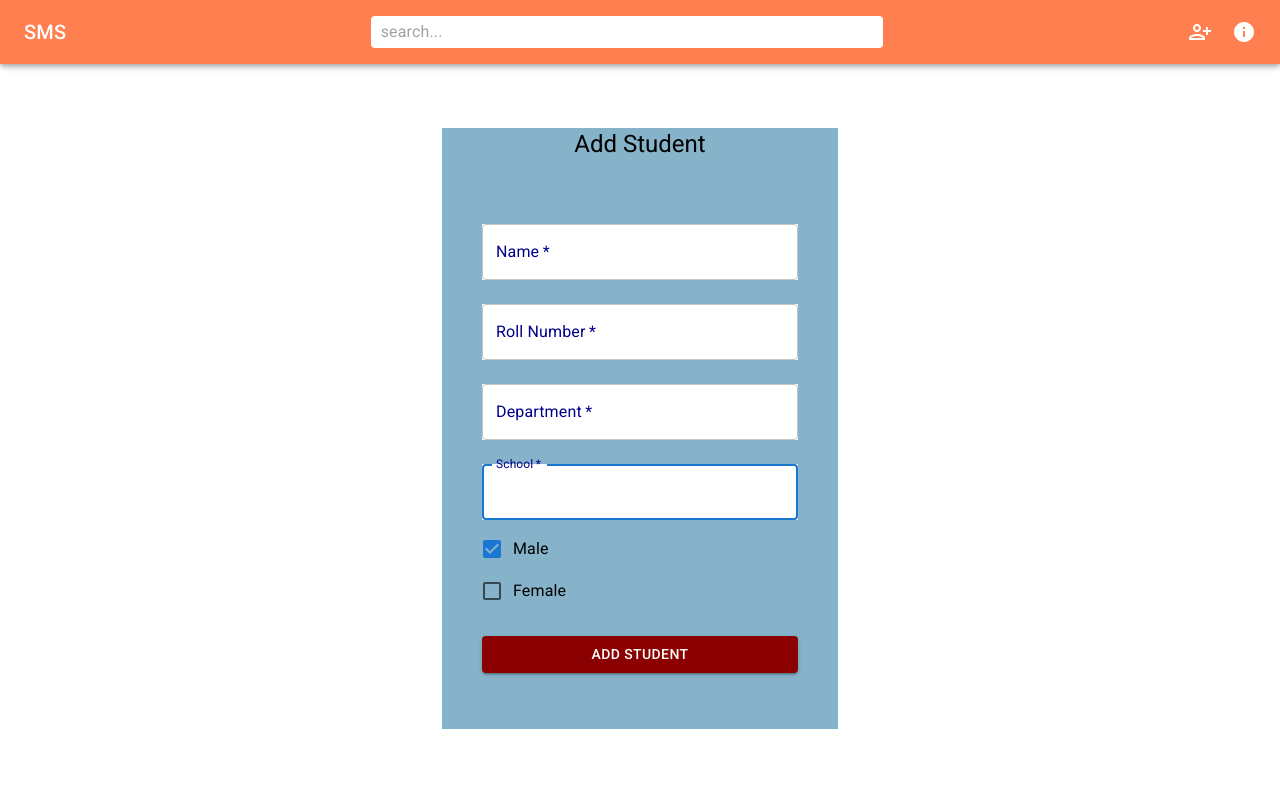
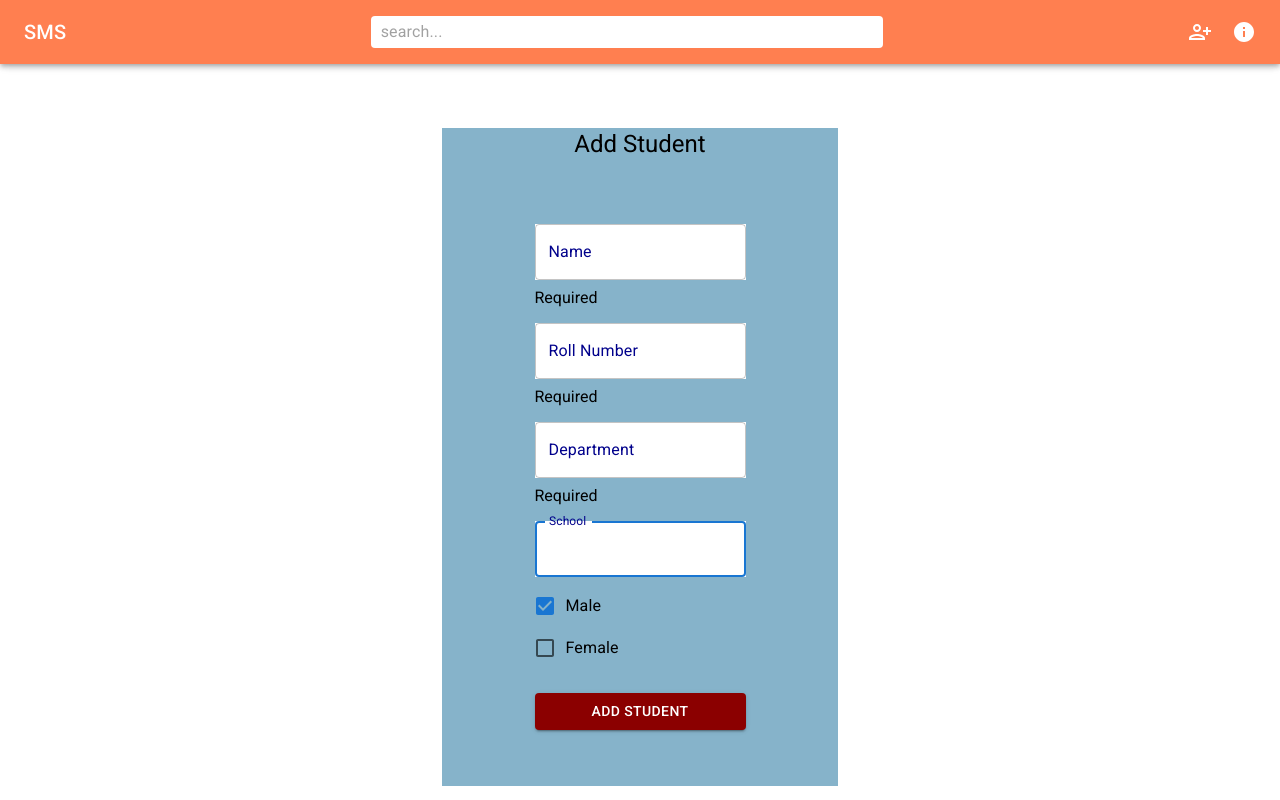
Before and after one commit to iftekharx/sms_material_react, a React (Create React App) app: page / in a window 1280 px wide. Both pictures are taken after a click on the icon 1200 px from the left and 32 px from the top of the page. Shown: the top 800 px of the page. Built offline with nearby package versions, Linux system fonts and the light colour scheme.

Commit message:
Added formik and yup validation in the AddForm

```diff
--- a/package.json
+++ b/package.json
@@ -10,11 +10,13 @@
     "@testing-library/jest-dom": "^5.16.5",
     "@testing-library/react": "^13.4.0",
     "@testing-library/user-event": "^13.5.0",
+    "formik": "^2.4.0",
     "react": "^18.2.0",
     "react-dom": "^18.2.0",
     "react-scripts": "5.0.1",
     "web-vitals": "^2.1.4",
-    "yarn": "^1.22.19"
+    "yarn": "^1.22.19",
+    "yup": "^1.2.0"
   },
   "scripts": {
     "start": "react-scripts start",
--- a/src/components/AddStudentForm.jsx
+++ b/src/components/AddStudentForm.jsx
@@ -11,22 +11,54 @@ import {
   FormGroup,
   Grow,
 } from "@mui/material"
+import { useFormik } from "formik"
+import * as Yup from "yup"
+
+const AddStudentSchema = Yup.object().shape({
+  name: Yup.string()
+    .min(2, "Too Short!")
+    .max(50, "Too Long!")
+    .required("Required"),
+  roll: Yup.string()
+    .min(9, "Roll number must be 9 digit atleast")
+    .max(9, "Roll number must not be more than 9 digits")
+    .matches("[0-9]+", "Only digits allowed")
+    .required("Required"),
+  school: Yup.string()
+    .min(5, "Too Short!")
+    .max(100, "Too Long!")
+    .required("Required"),
+  department: Yup.string()
+    .min(5, "Too Short!")
+    .max(100, "Too Long!")
+    .required("Required"),
+})
 
 export const AddStudentForm = ({
   showAdd,
   AddStudent,
   gender,
-  name,
-  roll,
-  school,
-  department,
-  setName,
-  setRoll,
-  setDepartment,
-  setSchool,
   handleGenderMale,
   handleGenderFemale,
 }) => {
+  const formik = useFormik({
+    initialValues: {
+      name: "",
+      roll: "",
+      school: "",
+      department: "",
+    },
+    validationSchema: AddStudentSchema,
+    onSubmit: (values) => {
+      const name = values.name
+      const roll = values.roll
+      const school = values.school
+      const department = values.department
+
+      AddStudent(name, roll, school, department)
+      formik.resetForm()
+    },
+  })
   return (
     <Grow
       in={showAdd}
@@ -48,22 +80,16 @@ export const AddStudentForm = ({
           </Typography>
           <Box
             component="form"
-            onSubmit={AddStudent}
-            noValidate={false}
+            onSubmit={formik.handleSubmit}
             sx={{ mt: 1, p: 5 }}
           >
             <TextField
               backgroundColor={"white"}
               margin="normal"
-              required
               fullWidth
               id="name"
+              {...formik.getFieldProps("name")}
               label="Name"
-              value={name}
-              onChange={(e) => {
-                setName(e.target.value)
-              }}
-              name="name"
               autoComplete="name"
               autoFocus
               sx={{ backgroundColor: "white" }}
@@ -71,18 +97,16 @@ export const AddStudentForm = ({
                 style: { color: "darkblue" },
               }}
             />
+            {formik.touched.name && formik.errors.name ? (
+              <div>{formik.errors.name}</div>
+            ) : null}
             <TextField
               backgroundColor={"white"}
               margin="normal"
-              required
               fullWidth
-              value={roll}
               id="roll"
-              onChange={(e) => {
-                setRoll(e.target.value)
-              }}
+              {...formik.getFieldProps("roll")}
               label="Roll Number"
-              name="roll"
               autoComplete="roll"
               autoFocus
               sx={{ backgroundColor: "white" }}
@@ -90,18 +114,16 @@ export const AddStudentForm = ({
                 style: { color: "darkblue" },
               }}
             />
+            {formik.touched.roll && formik.errors.roll ? (
+              <div>{formik.errors.roll}</div>
+            ) : null}
             <TextField
               backgroundColor={"white"}
               margin="normal"
-              required
-              value={department}
               fullWidth
-              onChange={(e) => {
-                setDepartment(e.target.value)
-              }}
+              {...formik.getFieldProps("department")}
               id="department"
               label="Department"
-              name="department"
               autoComplete="department"
               autoFocus
               sx={{ backgroundColor: "white" }}
@@ -109,18 +131,16 @@ export const AddStudentForm = ({
                 style: { color: "darkblue" },
               }}
             />
+            {formik.touched.department && formik.errors.department ? (
+              <div>{formik.errors.department}</div>
+            ) : null}
             <TextField
               backgroundColor={"white"}
               margin="normal"
-              required
               fullWidth
               id="school"
-              value={school}
               label="School"
-              onChange={(e) => {
-                setSchool(e.target.value)
-              }}
-              name="school"
+              {...formik.getFieldProps("school")}
               autoComplete="school"
               autoFocus
               sx={{ backgroundColor: "white" }}
@@ -128,6 +148,9 @@ export const AddStudentForm = ({
                 style: { color: "darkblue" },
               }}
             />
+            {formik.touched.school && formik.errors.school ? (
+              <div>{formik.errors.school}</div>
+            ) : null}
 
             <FormGroup>
               <FormControlLabel
--- a/src/components/Main.jsx
+++ b/src/components/Main.jsx
@@ -61,7 +61,7 @@ export const Main = () => {
       id: 1,
       name: "Robin Sharma",
       roll: "12000",
-      gender: "male",
+      gender: "Male",
       department: "Science",
       school: "BAF SEMS",
     },
@@ -69,7 +69,7 @@ export const Main = () => {
       id: 2,
       name: "Jack Roberts",
       roll: "12008",
-      gender: "male",
+      gender: "Fale",
       department: "Science",
       school: "BAF SEMS",
     },
@@ -77,7 +77,7 @@ export const Main = () => {
       id: 3,
       name: "Kale Hashuna",
       roll: "12009",
-      gender: "male",
+      gender: "Male",
       department: "Science",
       school: "BAF SEMS",
     },
@@ -85,7 +85,7 @@ export const Main = () => {
       id: 4,
       name: "Terakota Mules",
       roll: "12001",
-      gender: "female",
+      gender: "Female",
       department: "Geography",
       school: "Notordam",
     },
@@ -93,7 +93,7 @@ export const Main = () => {
       id: 5,
       name: "Meckhi Saho",
       roll: "12002",
-      gender: "female",
+      gender: "Female",
       department: "Economics",
       school: "BAF SEMS",
     },
@@ -101,7 +101,7 @@ export const Main = () => {
       id: 6,
       name: "Topuac Chandra",
       roll: "12003",
-      gender: "male",
+      gender: "Male",
       department: "Science",
       school: "SFX",
     },
@@ -168,8 +168,8 @@ export const Main = () => {
     }
   }
 
-  const AddStudent = (e) => {
-    e.preventDefault()
+  const AddStudent = (name, roll, school, department) => {
+    // e.preventDefault()
     const studentsStored = students.sort(function (a, b) {
       if (a.id < b.id) {
         return -1
@@ -294,14 +294,6 @@ export const Main = () => {
           showAdd={showAdd}
           AddStudent={AddStudent}
           gender={gender}
-          name={name}
-          roll={roll}
-          department={department}
-          school={school}
-          setName={setName}
-          setRoll={setRoll}
-          setDepartment={setDepartment}
-          setSchool={setSchool}
           handleGenderMale={handleGenderMale}
           handleGenderFemale={handleGenderFemale}
         />
```
Also changed, not shown: 1 other file (tests, documents, lock files or other folders).
